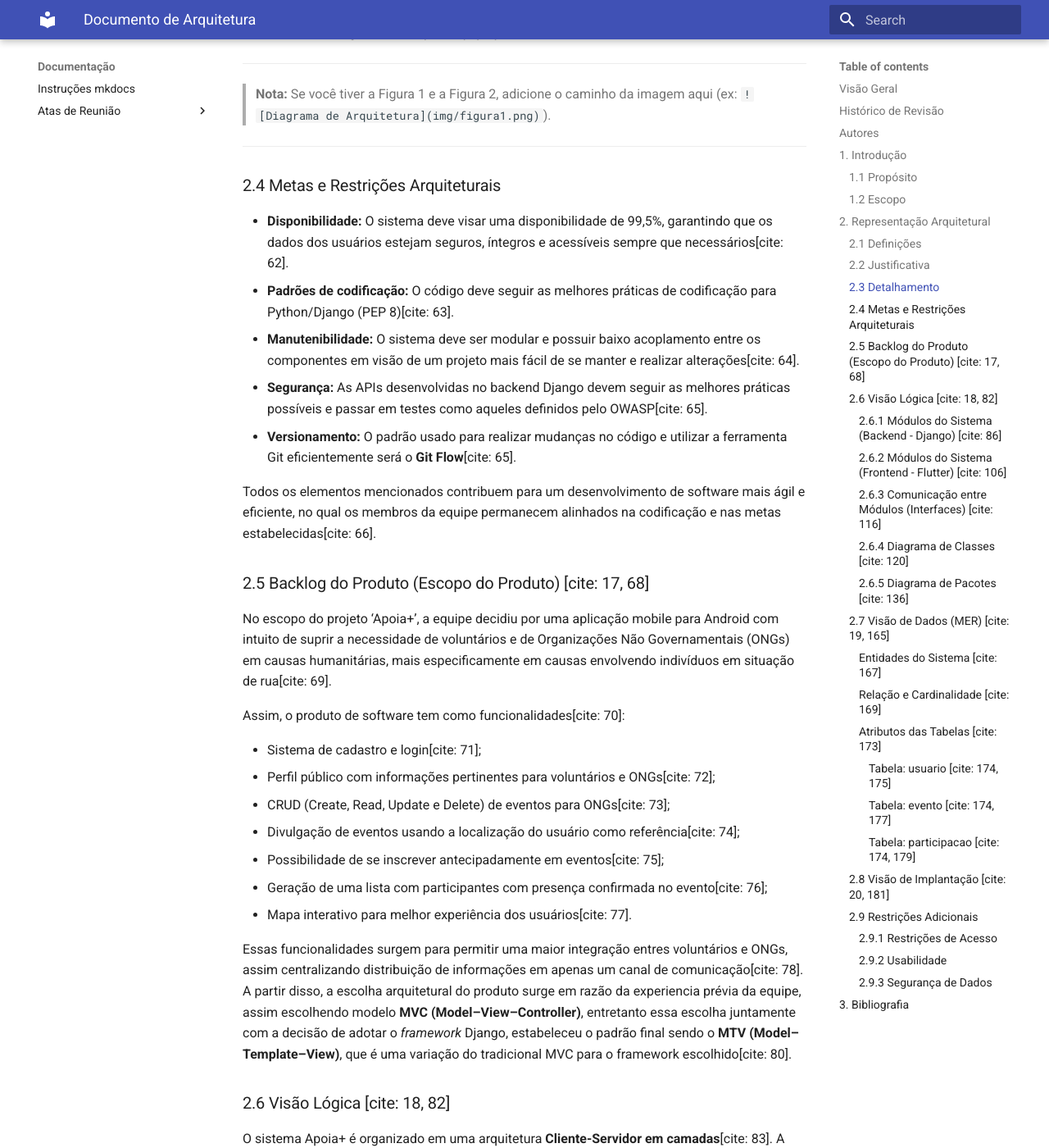
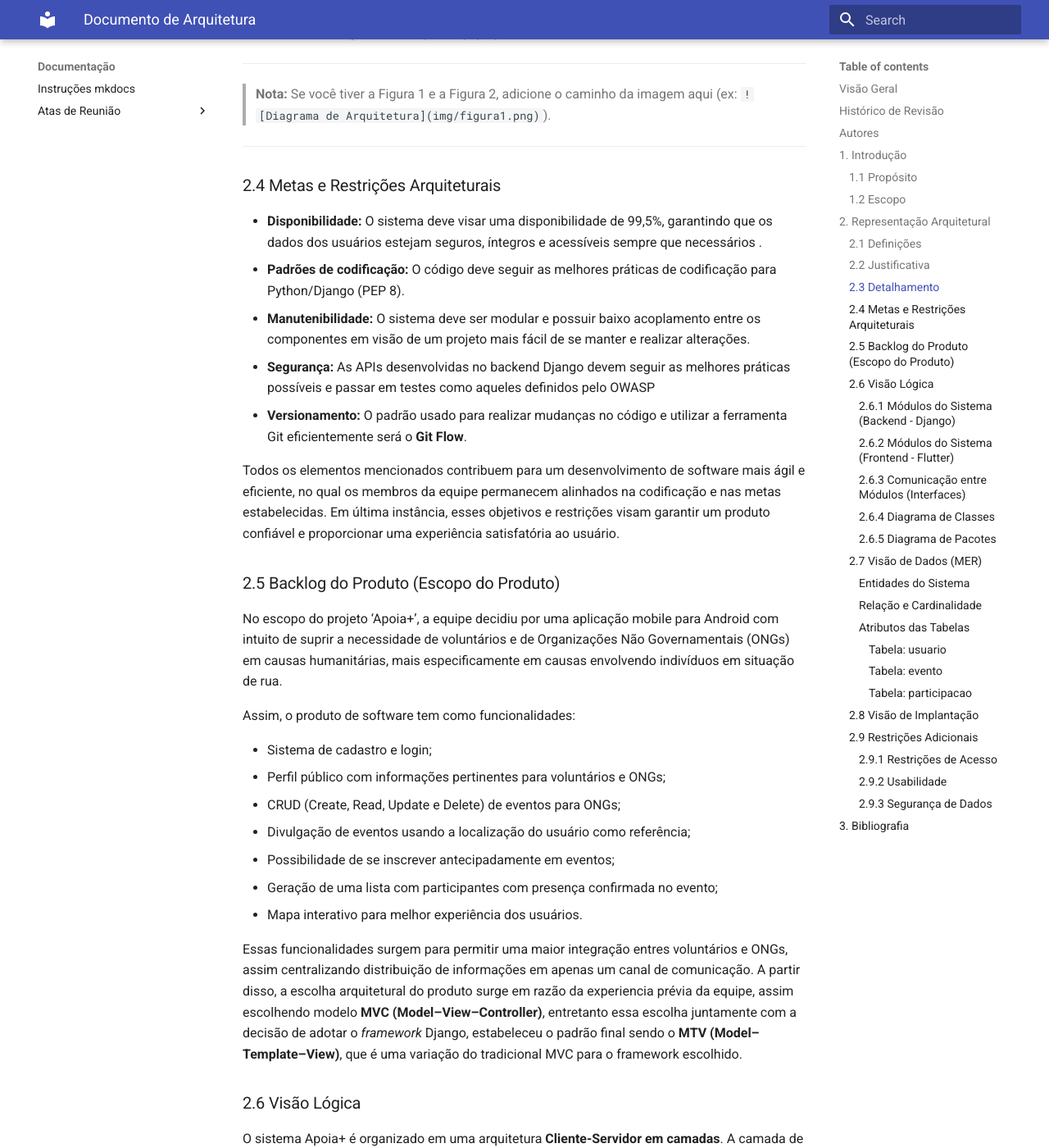
Before and after one commit to FGA0138-MDS-Ajax/2025.2-Gilgamesh, an MkDocs documentation site: the page built from docs/Documento_Arquitetura.md, in a window 1280 px wide and 1400 px high, scrolled down 4029 px. Shown: the whole window at 82% size. Built offline with MkDocs 1.6.1 and Material for MkDocs 9.7.7, drawn with Linux system fonts in a browser that asks for light colours; some of the changed text lies outside the part shown.

Commit message:
Ajustando o arquivo docx para markdown
Refine the architecture document for the Apoia+ system, enhancing clarity and formatting throughout the sections. Key updates include improved descriptions of the project scope, architectural patterns, and system modules.

```diff
--- a/docs/Documento_Arquitetura.md
+++ b/docs/Documento_Arquitetura.md
@@ -80,15 +80,15 @@
 
 ### 2.3 Detalhamento
 
-O padrão arquitetural adotado para o desenvolvimento do sistema Apoia+ é o MVT (Model-View-Template), implementado com o framework Django. Esse modelo segue o princípio da arquitetura em camadas, promovendo a separação de responsabilidades, a modularização do código e a facilidade na manutenção e evolução do sistema.
+O padrão arquitetural adotado para o desenvolvimento do sistema Apoia+ é o **MVT (Model-View-Template)**, implementado com o framework Django. Esse modelo segue o princípio da arquitetura em camadas, promovendo a separação de responsabilidades, a modularização do código e a facilidade na manutenção e evolução do sistema.
 
 Assim como o padrão MVC, o MVT organiza a aplicação em três componentes principais: Model, View e Template, adaptando o papel do Controller para o próprio framework, simplificando a estrutura de comunicação entre as camadas.
 
-O Model representa a camada de acesso e manipulação dos dados, concentrando a lógica de negócios e as regras de persistência da aplicação. No Apoia+, essa camada é responsável por gerenciar as informações armazenadas no banco de dados, como registros de usuários e ONGs, registros do status de doações e relatórios de eventos.
+O **Model** representa a camada de acesso e manipulação dos dados, concentrando a lógica de negócios e as regras de persistência da aplicação. No Apoia+, essa camada é responsável por gerenciar as informações armazenadas no banco de dados, como registros de usuários e ONGs, registros do status de doações e relatórios de eventos.
 
-A View é a camada que processa as requisições e retorna as respostas apropriadas ao usuário. Ela funciona como intermediária entre o Model e o Template, sendo responsável por aplicar as regras de negócio, processar formulários, realizar consultas no banco de dados e definir qual Template dever ser renderizado. Nesse caso, a View atua como o Controller do padrão MVC, gerenciando o fluxo de navegação do sistema, controlando ações como autenticação de usuários, criação de eventos e visualização de relatórios.
+A **View** é a camada que processa as requisições e retorna as respostas apropriadas ao usuário. Ela funciona como intermediária entre o Model e o Template, sendo responsável por aplicar as regras de negócio, processar formulários, realizar consultas no banco de dados e definir qual Template dever ser renderizado. Nesse caso, a View atua como o Controller do padrão MVC, gerenciando o fluxo de navegação do sistema, controlando ações como autenticação de usuários, criação de eventos e visualização de relatórios.
 
-Por último, a camada de Template é responsável pela apresentação das informações ao usuário final. Ela define a estrutura visual das páginas HTML, integrando dados enviados pela View e elementos de design definidos pela equipe para a interface.
+Por último, a camada de **Template** é responsável pela apresentação das informações ao usuário final. Ela define a estrutura visual das páginas HTML, integrando dados enviados pela View e elementos de design definidos pela equipe para a interface.
 
 ***
 
@@ -98,136 +98,135 @@
 
 ### 2.4 Metas e Restrições Arquiteturais
 
-* **Disponibilidade:** O sistema deve visar uma disponibilidade de 99,5%, garantindo que os dados dos usuários estejam seguros, íntegros e acessíveis sempre que necessários[cite: 62].
-* **Padrões de codificação:** O código deve seguir as melhores práticas de codificação para Python/Django (PEP 8)[cite: 63].
-* **Manutenibilidade:** O sistema deve ser modular e possuir baixo acoplamento entre os componentes em visão de um projeto mais fácil de se manter e realizar alterações[cite: 64].
-* **Segurança:** As APIs desenvolvidas no backend Django devem seguir as melhores práticas possíveis e passar em testes como aqueles definidos pelo OWASP[cite: 65].
-* **Versionamento:** O padrão usado para realizar mudanças no código e utilizar a ferramenta Git eficientemente será o **Git Flow**[cite: 65].
+* **Disponibilidade:** O sistema deve visar uma disponibilidade de 99,5%, garantindo que os dados dos usuários estejam seguros, íntegros e acessíveis sempre que necessários .
+* **Padrões de codificação:** O código deve seguir as melhores práticas de codificação para Python/Django (PEP 8).
+* **Manutenibilidade:** O sistema deve ser modular e possuir baixo acoplamento entre os componentes em visão de um projeto mais fácil de se manter e realizar alterações.
+* **Segurança:** As APIs desenvolvidas no backend Django devem seguir as melhores práticas possíveis e passar em testes como aqueles definidos pelo OWASP
+* **Versionamento:** O padrão usado para realizar mudanças no código e utilizar a ferramenta Git eficientemente será o **Git Flow**.
 
-Todos os elementos mencionados contribuem para um desenvolvimento de software mais ágil e eficiente, no qual os membros da equipe permanecem alinhados na codificação e nas metas estabelecidas[cite: 66].
+Todos os elementos mencionados contribuem para um desenvolvimento de software mais ágil e eficiente, no qual os membros da equipe permanecem alinhados na codificação e nas metas estabelecidas. Em última instância, esses objetivos e restrições visam garantir um produto confiável e proporcionar uma experiência satisfatória ao usuário.
 
-### 2.5 Backlog do Produto (Escopo do Produto) [cite: 17, 68]
+### 2.5 Backlog do Produto (Escopo do Produto)
 
-No escopo do projeto ‘Apoia+’, a equipe decidiu por uma aplicação mobile para Android com intuito de suprir a necessidade de voluntários e de Organizações Não Governamentais (ONGs) em causas humanitárias, mais especificamente em causas envolvendo indivíduos em situação de rua[cite: 69].
+No escopo do projeto ‘Apoia+’, a equipe decidiu por uma aplicação mobile para Android com intuito de suprir a necessidade de voluntários e de Organizações Não Governamentais (ONGs) em causas humanitárias, mais especificamente em causas envolvendo indivíduos em situação de rua.
 
-Assim, o produto de software tem como funcionalidades[cite: 70]:
+Assim, o produto de software tem como funcionalidades:
 
-* Sistema de cadastro e login[cite: 71];
-* Perfil público com informações pertinentes para voluntários e ONGs[cite: 72];
-* CRUD (Create, Read, Update e Delete) de eventos para ONGs[cite: 73];
-* Divulgação de eventos usando a localização do usuário como referência[cite: 74];
-* Possibilidade de se inscrever antecipadamente em eventos[cite: 75];
-* Geração de uma lista com participantes com presença confirmada no evento[cite: 76];
-* Mapa interativo para melhor experiência dos usuários[cite: 77].
+* Sistema de cadastro e login;
+* Perfil público com informações pertinentes para voluntários e ONGs;
+* CRUD (Create, Read, Update e Delete) de eventos para ONGs;
+* Divulgação de eventos usando a localização do usuário como referência;
+* Possibilidade de se inscrever antecipadamente em eventos;
+* Geração de uma lista com participantes com presença confirmada no evento;
+* Mapa interativo para melhor experiência dos usuários.
 
-Essas funcionalidades surgem para permitir uma maior integração entres voluntários e ONGs, assim centralizando distribuição de informações em apenas um canal de comunicação[cite: 78]. A partir disso, a escolha arquitetural do produto surge em razão da experiencia prévia da equipe, assim escolhendo modelo **MVC (Model–View–Controller)**, entretanto essa escolha juntamente com a decisão de adotar o *framework* Django, estabeleceu o padrão final sendo o **MTV (Model–Template–View)**, que é uma variação do tradicional MVC para o framework escolhido[cite: 80].
+Essas funcionalidades surgem para permitir uma maior integração entres voluntários e ONGs, assim centralizando distribuição de informações em apenas um canal de comunicação. A partir disso, a escolha arquitetural do produto surge em razão da experiencia prévia da equipe, assim escolhendo modelo **MVC (Model–View–Controller)**, entretanto essa escolha juntamente com a decisão de adotar o *framework* Django, estabeleceu o padrão final sendo o **MTV (Model–Template–View)**, que é uma variação do tradicional MVC para o framework escolhido.
 
-### 2.6 Visão Lógica [cite: 18, 82]
+### 2.6 Visão Lógica
 
-O sistema Apoia+ é organizado em uma arquitetura **Cliente-Servidor em camadas**[cite: 83]. A camada de Servidor (**Backend**) segue o padrão **MVT** (Model-View-Template) com Django [cite: 84], e a camada de Cliente (**Frontend**) é um aplicativo móvel (**Flutter**) que consome os dados do servidor[cite: 85].
+O sistema Apoia+ é organizado em uma arquitetura **Cliente-Servidor em camadas**. A camada de Servidor (**Backend**) segue o padrão **MVT** (Model-View-Template) com Django , e a camada de Cliente (**Frontend**) é um aplicativo móvel (**Flutter**) que consome os dados do servidor.
 
-#### 2.6.1 Módulos do Sistema (Backend - Django) [cite: 86]
+#### 2.6.1 Módulos do Sistema (Backend - Django)
 
 | Módulo (App) | Razão Lógica | Componentes Principais |
 | :--- | :--- | :--- |
-| **Autenticação** (`autenticacao`) [cite: 87] | Gerenciar cadastro, login e segurança [cite: 88] | Model: Usuário. View: RegisterView, LoginView[cite: 90, 91]. |
-| **ONGs** (`ongs`) [cite: 92] | Permite o CRUD de perfis de ONGs e a visualização pública [cite: 93] | Model: Usuário (tipo_usuario:ong). View: ONGView[cite: 95, 96]. |
-| **Gestão de Eventos** (`eventos`) [cite: 97] | Permite a criação de eventos pela ONG e a inscrição de voluntários [cite: 98] | Model: Evento, Participação. View: EventoView, ParticipacaoView[cite: 100, 101, 102]. |
-| **Administração** [cite: 103] | Gerencia usuários e configurações do sistema [cite: 104] | Utiliza o módulo `django.contrib.admin`[cite: 105]. |
+| **Autenticação** (`autenticacao`)  | Gerenciar cadastro, login e segurança  | Model: Usuário. View: RegisterView, LoginView. |
+| **ONGs** (`ongs`) | Permite o CRUD de perfis de ONGs e a visualização pública  | Model: Usuário (tipo_usuario:ong). View: ONGView. |
+| **Gestão de Eventos** (`eventos`)  | Permite a criação de eventos pela ONG e a inscrição de voluntários  | Model: Evento, Participação. View: EventoView, ParticipacaoView. |
+| **Administração**  | Gerencia usuários e configurações do sistema [ | Utiliza o módulo `django.contrib.admin`. |
 
-#### 2.6.2 Módulos do Sistema (Frontend - Flutter) [cite: 106]
+#### 2.6.2 Módulos do Sistema (Frontend - Flutter)
 
 | Módulo (App) | Telas | Serviços |
 | :--- | :--- | :--- |
-| **Autenticação** [cite: 107] | TelaLogin, TelaCadastroUsuario, TelaCadastroONG [cite: 108] | **AuthService** (chama HTTP para LoginView e RegisterView)[cite: 110]. |
-| **ONGs e Eventos** [cite: 111] | Home, TelaListarEventos, TelaListarONGs, TelaDetalharEvento, TelaPerfilONG, TelaGerenciarEventos [cite: 112] | **EventoService** (Chama /eventos), **ONGService** (Chama /ongs)[cite: 114, 115]. |
+| **Autenticação**  | TelaLogin, TelaCadastroUsuario, TelaCadastroONG  | **AuthService** (chama HTTP para LoginView e RegisterView). |
+| **ONGs e Eventos**  | Home, TelaListarEventos, TelaListarONGs, TelaDetalharEvento, TelaPerfilONG, TelaGerenciarEventos  | **EventoService** (Chama /eventos), **ONGService** (Chama /ongs). |
 
-#### 2.6.3 Comunicação entre Módulos (Interfaces) [cite: 116]
+#### 2.6.3 Comunicação entre Módulos (Interfaces)
 
-* **APIs REST:** O Backend (Django) expõe endpoints RESTful (ex: `/api/v1/eventos`) que o Frontend (Flutter) consome via requisição HTTPS[cite: 117].
-* **Banco de Dados:** PostgreSQL é acessado **apenas** pelo Backend (Django). O Frontend (Flutter) nunca se comunica diretamente com o banco de dados[cite: 118, 119].
+* **APIs REST:** O Backend (Django) expõe endpoints RESTful (ex: `/api/v1/eventos`) que o Frontend (Flutter) consome via requisição HTTPS.
+* **Banco de Dados:** PostgreSQL é acessado **apenas** pelo Backend (Django). O Frontend (Flutter) nunca se comunica diretamente com o banco de dados.
 
-#### 2.6.4 Diagrama de Classes [cite: 120]
+#### 2.6.4 Diagrama de Classes
 
-As entidades centrais são **Usuário**, **ONG**, **Evento** e **Participação**[cite: 127].
+As entidades centrais são **Usuário**, **ONG**, **Evento** e **Participação**.
 
-* A classe **Usuário** é a base para qualquer pessoa no sistema[cite: 128].
-* Existe uma relação **um-para-um (1:1)** entre **Usuário** e **ONG**, onde o Usuário responsável é vinculado à ONG através do atributo `id_responsavel`[cite: 129, 130, 131].
-* Um usuário do tipo ONG pode cadastrar múltiplos **Eventos** (**1:N**)[cite: 132].
-* A relação **muitos-para-muitos (N:M)** entre **Usuários** e **Eventos** é resolvida através da classe associativa **Participacao**[cite: 133, 134].
-* A classe **Participacao** conecta Usuário e Evento (usando `id_usuario`, `id_evento`) e armazena atributos da inscrição, como `status_confirmacao`[cite: 135].
+* A classe **Usuário** é a base para qualquer pessoa no sistema.
+* Existe uma relação **um-para-um (1:1)** entre **Usuário** e **ONG**, onde o Usuário responsável é vinculado à ONG através do atributo `id_responsavel`.
+* Um usuário do tipo ONG pode cadastrar múltiplos **Eventos** (**1:N**).
+* A relação **muitos-para-muitos (N:M)** entre **Usuários** e **Eventos** é resolvida através da classe associativa **Participacao**.
+* A classe **Participacao** conecta Usuário e Evento (usando `id_usuario`, `id_evento`) e armazena atributos da inscrição, como `status_confirmacao`.
 
-#### 2.6.5 Diagrama de Pacotes [cite: 136]
+#### 2.6.5 Diagrama de Pacotes
 
-O sistema é estruturado segundo uma arquitetura em camadas, dividida em três principais níveis: Camada de Apresentação, Camada de Lógica de Negócios e Camada de Dados[cite: 137].
+O sistema é estruturado segundo uma arquitetura em camadas, dividida em três principais níveis: Camada de Apresentação, Camada de Lógica de Negócios e Camada de Dados.
 
 | Camada | Responsabilidade | Pacotes Principais |
 | :--- | :--- | :--- |
-| **Apresentação** [cite: 139] | Interface do sistema com o usuário (telas e componentes visuais) [cite: 140] | TelaLogin, TelaCadastroUsuário, TelaHome, TelaListaEventos, TelaGerenciarEventos, etc.[cite: 142, 143, 144, 145, 146, 147, 148]. |
-| **Lógica de Negócios** [cite: 149] | Centraliza regras, processamentos, validações e controles que definem o comportamento do sistema [cite: 150, 151] | Controle de Usuário, Controle de Evento, CRUD de Perfis[cite: 153, 154, 155]. |
-| **Dados** [cite: 156] | Armazenamento, recuperação e persistência das informações [cite: 157] | **PostgreSQL** (SGBD Relacional) [cite: 160], **Django** (ORM e integração)[cite: 161]. |
+| **Apresentação**  | Interface do sistema com o usuário (telas e componentes visuais)  | TelaLogin, TelaCadastroUsuário, TelaHome, TelaListaEventos, TelaGerenciarEventos, etc. |
+| **Lógica de Negócios**  | Centraliza regras, processamentos, validações e controles que definem o comportamento do sistema  | Controle de Usuário, Controle de Evento, CRUD de Perfis. |
+| **Dados**  | Armazenamento, recuperação e persistência das informações  | **PostgreSQL** (SGBD Relacional) , **Django** (ORM e integração). |
 
-### 2.7 Visão de Dados (MER) [cite: 19, 165]
+### 2.7 Visão de Dados (MER)
 
-O modelo entidade-relacionamento representa a estrutura lógica dos dados do software Apoia+, descrevendo as entidades do sistema e a cardinalidade entre elas[cite: 166].
+O modelo entidade-relacionamento representa a estrutura lógica dos dados do software Apoia+, descrevendo as entidades do sistema e a cardinalidade entre elas.
 
-#### Entidades do Sistema [cite: 167]
-
+#### Entidades do Sistema
 | Entidades | Descrição |
 | :--- | :--- |
-| **Usuário** | Representa os usuários cadastrados (ONGs ou Voluntários)[cite: 168]. |
-| **Evento** | Armazena informações sobre os eventos criados (nome, data, vagas, etc.)[cite: 168]. |
-| **Participação** | Representa o vínculo e é o intermediário entre um usuário e um evento[cite: 168]. |
+| **Usuário** | Representa os usuários cadastrados (ONGs ou Voluntários). |
+| **Evento** | Armazena informações sobre os eventos criados (nome, data, vagas, etc.). |
+| **Participação** | Representa o vínculo e é o intermediário entre um usuário e um evento. |
 
-#### Relação e Cardinalidade [cite: 169]
+#### Relação e Cardinalidade
 
 | Entidade A | Relação | Entidade B | Cardinalidade |
 | :--- | :--- | :--- | :--- |
-| Usuário | Cria | Evento | 1:N (uma ONG cria/edita vários eventos) [cite: 170] |
-| Usuário | Participa | Evento | N:N (um voluntário participa de vários eventos, um evento tem vários voluntários) [cite: 170] |
-| Participação | Associa | Usuário e Evento | Resolve a relação N:N (intermediário) [cite: 170] |
+| Usuário | Cria | Evento | 1:N (uma ONG cria/edita vários eventos) |
+| Usuário | Participa | Evento | N:N (um voluntário participa de vários eventos, um evento tem vários voluntários) |
+| Participação | Associa | Usuário e Evento | Resolve a relação N:N (intermediário) |
 
-#### Atributos das Tabelas [cite: 173]
+#### Atributos das Tabelas
 
-##### Tabela: `usuario` [cite: 174, 175]
+##### Tabela: `usuario`
 
 | Atributos | Tipo de Dados | Chave | Descrição |
 | :--- | :--- | :--- | :--- |
-| `id_usuario` | INT | PK | Identificador único do usuário [cite: 176] |
-| `nome` | VARCHAR(50) | | Nome do usuário [cite: 176] |
-| `email` | VARCHAR(50) | | E-mail utilizado para login [cite: 176] |
-| `tipo_usuario` | VARCHAR(20) | | Define o tipo de usuário (voluntario ou ong) [cite: 176] |
-| `descricao_ong` | TEXT | | Descrição institucional da ONG (apenas para ONGs) [cite: 176] |
-| `necessidades_ong` | TEXT | | Necessidades atuais da ONG (apenas para ONGs) [cite: 176] |
-| `ong_id` | INT | FK $\rightarrow$ Usuário.id\_usuario | Identifica a ONG responsável pelo evento [cite: 178] |
+| `id_usuario` | INT | PK | Identificador único do usuário  |
+| `nome` | VARCHAR(50) | | Nome do usuário  |
+| `email` | VARCHAR(50) | | E-mail utilizado para login  |
+| `tipo_usuario` | VARCHAR(20) | | Define o tipo de usuário (voluntario ou ong)  |
+| `descricao_ong` | TEXT | | Descrição institucional da ONG (apenas para ONGs)  |
+| `necessidades_ong` | TEXT | | Necessidades atuais da ONG (apenas para ONGs)  |
+| `ong_id` | INT | FK $\rightarrow$ Usuário.id\_usuario | Identifica a ONG responsável pelo evento |
 
-##### Tabela: `evento` [cite: 174, 177]
+##### Tabela: `evento`
 
 | Atributos | Tipo de Dados | Chave | Descrição |
 | :--- | :--- | :--- | :--- |
-| `id_evento` | INT | PK | Identificador único do evento [cite: 178] |
-| `nome_evento` | VARCHAR(150) | | Nome do evento [cite: 178] |
-| `data_evento` | DATE | | Data de realização do evento [cite: 178] |
-| `vagas_total` | INT | | Número total de vagas disponíveis [cite: 178] |
-| `numero_participantes` | INT | | Quantidade atual de participantes inscritos [cite: 178] |
+| `id_evento` | INT | PK | Identificador único do evento  |
+| `nome_evento` | VARCHAR(150) | | Nome do evento |
+| `data_evento` | DATE | | Data de realização do evento  |
+| `vagas_total` | INT | | Número total de vagas disponíveis  |
+| `numero_participantes` | INT | | Quantidade atual de participantes inscritos  |
 
-##### Tabela: `participacao` [cite: 174, 179]
+##### Tabela: `participacao`
 
 | Atributos | Tipo de Dados | Chave | Descrição |
 | :--- | :--- | :--- | :--- |
-| `id_participacao` | INT | PK | Identificador único da participação [cite: 180] |
-| `usuario_id` | INT | FK $\rightarrow$ Usuário.id\_usuario | Identifica o voluntário participante [cite: 180] |
-| `evento_id` | INT | FK $\rightarrow$ Evento.id\_evento | Identifica o evento em que o voluntário se inscreveu [cite: 180] |
-| `data_participacao` | DATE | | Data da inscrição ou confirmação de presença [cite: 180] |
+| `id_participacao` | INT | PK | Identificador único da participação  |
+| `usuario_id` | INT | FK $\rightarrow$ Usuário.id\_usuario | Identifica o voluntário participante |
+| `evento_id` | INT | FK $\rightarrow$ Evento.id\_evento | Identifica o evento em que o voluntário se inscreveu |
+| `data_participacao` | DATE | | Data da inscrição ou confirmação de presença  |
 
-### 2.8 Visão de Implantação [cite: 20, 181]
+### 2.8 Visão de Implantação
 
-O software será implantado em uma **infraestrutura de nuvem** para garantir alta disponibilidade, segurança e escalabilidade[cite: 182].
+O software será implantado em uma **infraestrutura de nuvem** para garantir alta disponibilidade, segurança e escalabilidade.
 
-* **Servidor de Aplicação:** Será hospedado em um ambiente **Linux**, utilizando provedores como **Render, Railway ou AWS**, que suportam nativamente Django e PostgreSQL[cite: 183].
-* **Backend:** Desenvolvido com **Django** (Python) em conjunto com **Django Rest Framework (DRF)**, fornecendo uma API RESTful robusta e segura[cite: 185, 186].
-* **Frontend:** Desenvolvido em **Flutter** (Dart), um framework multiplataforma para criar interfaces responsivas e consistentes em dispositivos móveis (Android e iOS) e web (PWA)[cite: 188, 189].
-* **Banco de Dados:** Utilizará **PostgreSQL**, hospedado em uma instância separada na nuvem para maior segurança e isolamento[cite: 190, 191].
+* **Servidor de Aplicação:** Será hospedado em um ambiente **Linux**, utilizando provedores como **Render, Railway ou AWS**, que suportam nativamente Django e PostgreSQL.
+* **Backend:** Desenvolvido com **Django** (Python) em conjunto com **Django Rest Framework (DRF)**, fornecendo uma API RESTful robusta e segura.
+* **Frontend:** Desenvolvido em **Flutter** (Dart), um framework multiplataforma para criar interfaces responsivas e consistentes em dispositivos móveis (Android e iOS) e web (PWA).
+* **Banco de Dados:** Utilizará **PostgreSQL**, hospedado em uma instância separada na nuvem para maior segurança e isolamento.
 
 A arquitetura final é composta por três camadas principais:
 
```
Also changed, not shown: other parts of docs/Documento_Arquitetura.md (+1 -1 lines).
